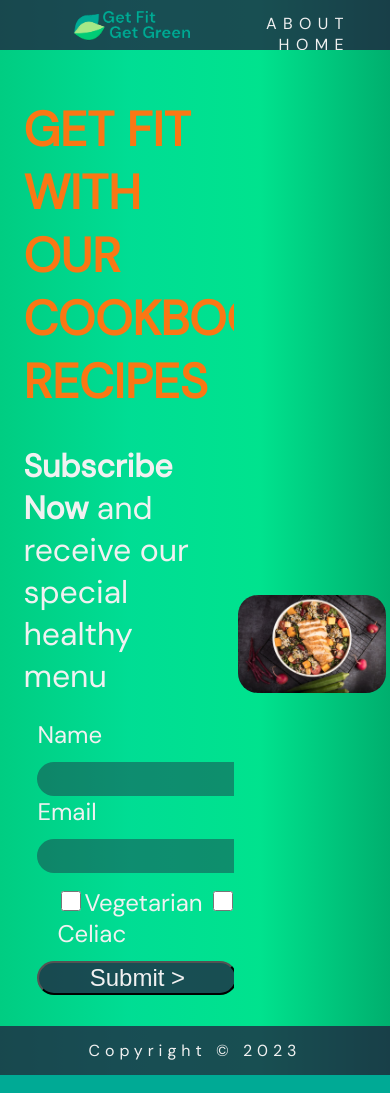
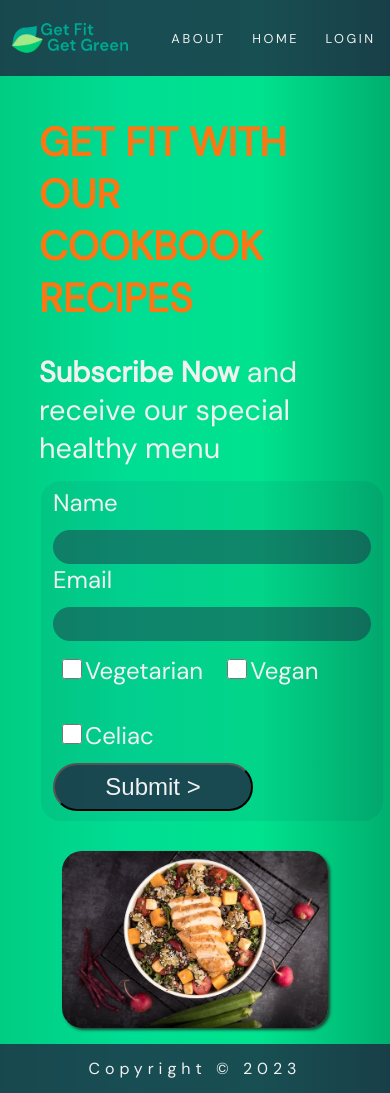
Before and after one commit to lpsantosdev/prjlandingpage, a plain HTML site: page index.html in a window 390 px wide. Drawn offline with Linux system fonts and the light colour scheme.

Commit message:
code updates and mobile responsive adjust

```diff
--- a/css/style.css
+++ b/css/style.css
@@ -1,35 +1,32 @@
 @import url('https://fonts.googleapis.com/css2?family=DM+Sans&family=Open+Sans&display=swap');
-
-/*<link href="https://fonts.googleapis.com/css2?family=DM+Sans&family=Open+Sans&display=swap" rel="stylesheet">*/
 .top {
     margin: 0;
-    padding: 0;
+    padding: 0 60px;
     background-color: rgba(36, 14, 56, 0.692);
-    height: 50px;
-    overflow: hidden;
+    height: 60px;
+    display: flex;
+    flex-direction: row;
+    justify-content:space-between;
+    align-items:center
 
 }
 
 .top-logo {
-    width: 120px;
-    float: left;
-    padding: 5px 0 0 70px;
+    width: 150px;
 
 }
 
 .top-nav ul {
+    display: flex;
+    flex-direction: row;
+    gap:30px;
     margin: 0;
     padding: 0;
-    text-align: right;
     font-size: 1em;
-    padding-top: .8em;
-
-
-
 }
 
 .top-nav li {
-    display: inline-block;
+
     list-style: none;
     padding-right: 2.5em;
 }
@@ -43,6 +40,7 @@
 
 .top-nav a:hover {
     color: rgb(128, 41, 209);
+    text-decoration: underline;
 }
 
 
@@ -55,11 +53,17 @@ body {
 
 }
 
+.main-content{
+    display: flex;
+    flex-direction: row;
+    align-items: center;
+    justify-content: space-around;
+
+}
+
 .container-1 {
-    width: 60%;
     height: 100%;
-    display: inline-block;
-    overflow: hidden;
+
 
 }
 
@@ -94,11 +98,10 @@ body {
 }
 
 .main-content-form fieldset {
-    /*background-color: #fa68b6;
-    background-color: rgba(36, 14, 56, 0.692);
-    border-radius: 20px;*/
+    background-color: rgba(42, 14, 68, 0.062);
+    border-radius: 20px;
     border: none;
-    max-width: 100%;
+    max-width: 75%;
 
 }
 
@@ -125,8 +128,13 @@ input {
 .form-checkbox-size {
     color: #f1f1f1;
     font-size: 1.5em;
-    margin-left: 10px;
-    padding-left: 10px;
+    margin-left: 5px;
+    padding-left: 0;
+    display: flex;
+    flex-direction: row;
+    gap: 20px;
+    flex-wrap: wrap;
+
 }
 
 .form-checkbox-size input {
@@ -140,6 +148,7 @@ input {
 
 .form-button {
     font-size: 1.5em;
+    height: 2em;
     width: 200px;
     background-color: rgba(36, 14, 56, 0.692);
 }
@@ -149,18 +158,22 @@ input {
 }
 
 .container-2 {
-    width: 38%;
-    display: inline-block;
-    overflow: auto;
-    height: 410px;
+    margin: auto;
+    padding: 0;
+
 }
 
 .container-2 img {
-    max-width: 100%;
+    max-width: 80%;
     border-radius: 20px;
+    box-shadow: 2px 2px 3px rgba(36, 36, 36, 0.822);
+
+
 }
 
 .index-foot {
+    margin: 0;
+    padding: 0;
     height: 49px;
     background-color: rgba(36, 14, 56, 0.692);
     text-align: center;
@@ -168,3 +181,62 @@ input {
     color: #f1f1f1;
     letter-spacing: 5px;
 }
+
+/* Mobile */
+@media (max-width:450px) {
+    .top {
+        margin: 0;
+        padding: .5em;
+        background-color: rgba(36, 14, 56, 0.692);
+        display: flex;
+        flex-direction: row;
+        justify-content:safe;
+        align-items:center
+    }
+
+    .top-logo {
+        width: 120px;
+    }
+
+    .top-nav ul {
+        display: flex;
+        flex-direction: row;
+        gap:20px;
+        margin: 0;
+        padding: 0;
+        font-size: .8em;
+        }
+    .top-nav li {
+        list-style: none;
+        padding-right: .5em;
+        }
+
+    .top-nav a {
+        letter-spacing: .2em;
+        }
+
+    .main-content{
+            display: flex;
+            flex-direction: column;
+            flex-wrap: wrap;
+            align-items: center;
+            }
+
+    .main-content h1{
+            font-size: 2.5em;
+
+        }
+
+    .main-content p{
+            font-size: 1.8em;
+        }
+
+
+        .container-2 {
+            display: flex;
+            justify-content:space-around;
+            padding-top: 30px;
+            max-width: 85%;
+
+        }
+}
--- a/index.html
+++ b/index.html
@@ -1,5 +1,6 @@
 <!DOCTYPE html>
 <html lang="en">
+
 <head>
     <meta charset="UTF-8">
     <meta http-equiv="X-UA-Compatible" content="IE=edge">
@@ -27,13 +28,13 @@
     </header>
     <main class="main-content">
         <div class="container-1">
+            <div class="main-content-txt">
                 <h1>Get fit with our cookbook recipes</h1>
                 <p><strong class="cont1-strong">Subscribe now</strong> and receive our special healthy menu</p>
-
-                <form action="" method="post" class="main-content-form">
+            </div>
+            <div class="main-content-form">
+                <form action="" method="post">
                     <fieldset>
-
-
                         <div class="form-field-size">
                             <label for="name" id="name">Name</label>
                             <input type="text" name="name" id="name">
@@ -51,7 +52,7 @@
                         <input type="submit" value="Submit >" class="form-button">
                     </fieldset>
                 </form>
-
+            </div>
 
         </div>
         <div class="container-2">
@@ -65,4 +66,5 @@
         <p>Copyright &copy; 2023</p>
     </footer>
 </body>
+
 </html>
```
Also changed, not shown: images/logo-mobile.png (added). Lines whose indentation alone changed are shown as unchanged.
